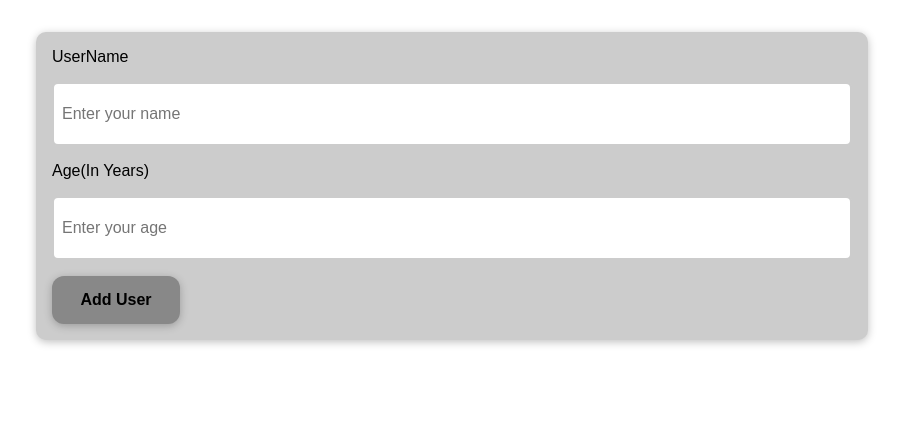
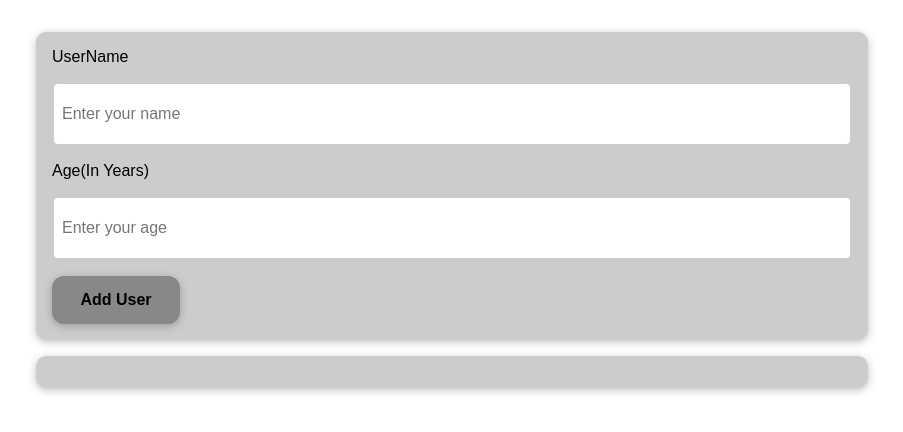
Before and after one commit to AmolShelke2/React-challenge-practice-project, a React (Create React App) app: page / in a window 1280 px wide. Shown: the top 432 px of the page, without its empty margins (188-1091 px from the left). Built offline with nearby package versions, Linux system fonts and the light colour scheme.

Commit message:
Added a users list component

```diff
--- a/src/App.js
+++ b/src/App.js
@@ -1,9 +1,15 @@
 import React from 'react';
 
 import AddUser from './components/users/AddUser';
+import UserList from './components/users/UserList';
 
 function App() {
-  return <AddUser />;
+  return (
+    <div>
+      <AddUser />
+      <UserList users={[]} />
+    </div>
+  );
 }
 
 export default App;
--- /dev/null
+++ b/src/components/users/UserList.css
@@ -0,0 +1,13 @@
+.user-lists {
+        list-style-type: none;
+        padding: 1rem;
+}
+
+.user-lists li {
+        background-color: #ccc;
+        padding: .1rem .1rem;
+        border-radius: 5px;
+        color: #000;
+        font-size: 1rem;
+        margin-bottom: .4rem;
+}
--- /dev/null
+++ b/src/components/users/UserList.js
@@ -0,0 +1,20 @@
+import React from 'react';
+
+import Card from '../UI/Card';
+import './UserList.css';
+
+const UserList = props => {
+  return (
+    <Card>
+      <ul className="user-lists">
+        {props.users.map(user => (
+          <li>
+            {user.name} ({user.age}) years old
+          </li>
+        ))}
+      </ul>
+    </Card>
+  );
+};
+
+export default UserList;
```
